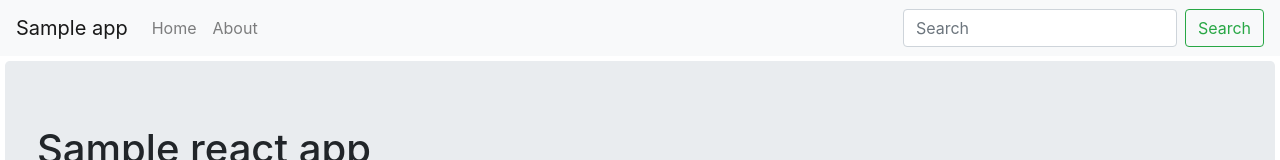
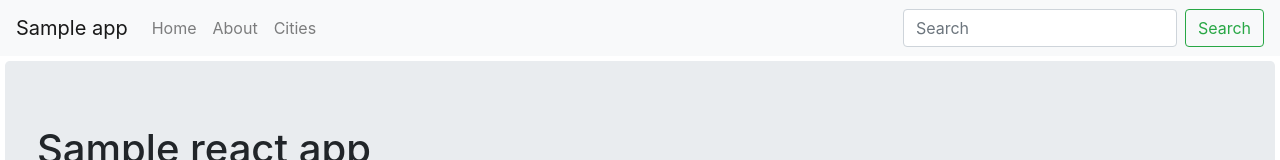
Before and after one commit to tszewcow/react-playground, a React (Create React App) app: page /home in a window 1280 px wide. Shown: the top 160 px of the page. Built offline with nearby package versions, Linux system fonts and the light colour scheme.

Commit message:
initial data loading with inline bootstrap spinner

```diff
--- a/src/App.js
+++ b/src/App.js
@@ -6,6 +6,7 @@ import { Home } from './components/home/home';
 import { About } from './components/about/about';
 import { Footer } from './components/footer/footer';
 import { PageNotFound } from './components/page-not-found/page-not-found';
+import {Cities} from './components/cities/cities';
 
 const App = () => {
 
@@ -28,6 +29,9 @@ const App = () => {
             <Route path="/about">
               <About />
             </Route>
+            <Route path="/cities">
+              <Cities />
+            </Route>
             <Route>
               <PageNotFound />
             </Route>
--- a/src/components/header/header.js
+++ b/src/components/header/header.js
@@ -12,6 +12,7 @@ export const Header = ({handleSearchClick}) => (
                 <Nav className="mr-auto">
                     <Nav.Link as={Link} to="/home">Home</Nav.Link>
                     <Nav.Link as={Link} to="/about">About</Nav.Link>
+                    <Nav.Link as={Link} to="/cities">Cities</Nav.Link>
                 </Nav>
                 <Form inline>
                     <FormControl type="text" placeholder="Search" className="mr-sm-2" />
```
